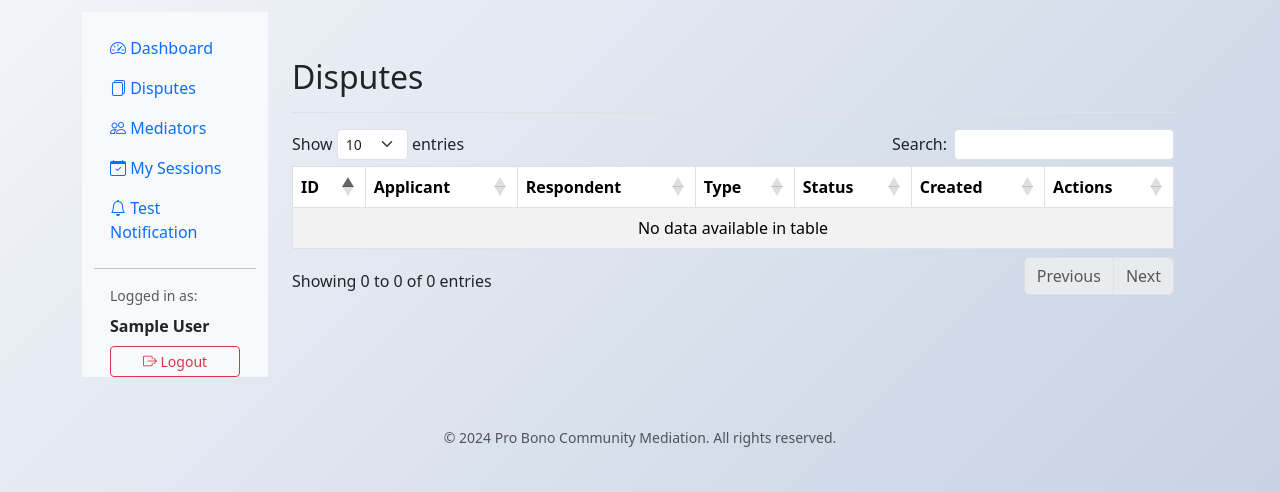
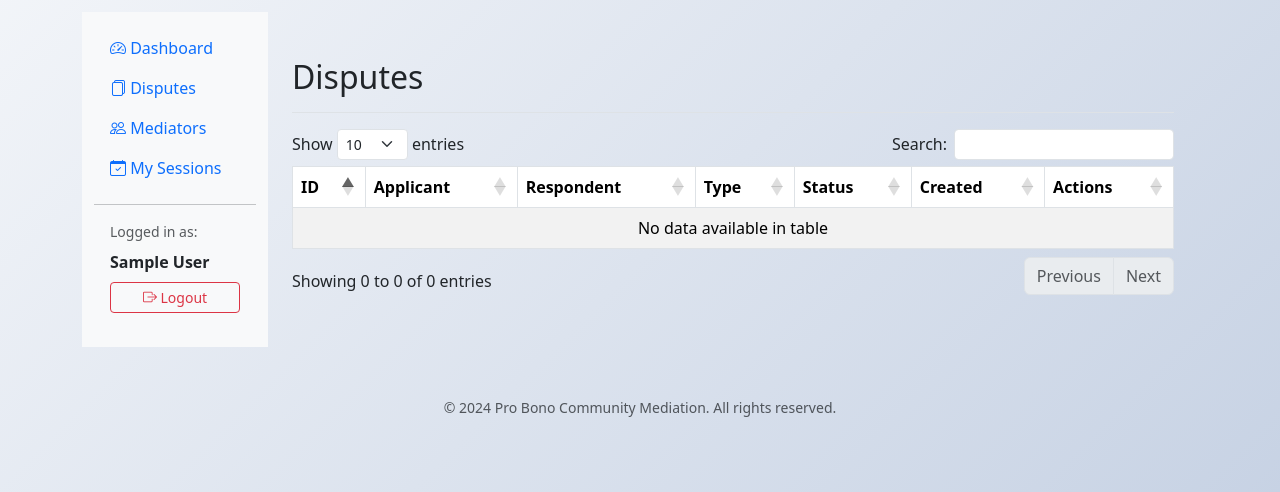
Before and after one commit to JVW-Hue/Mediator-On-Call-, a Django app: page /dashboard/disputes/ in a window 1280 px wide. Shown: the part 140-632 px from the top of the page. Run offline with Django 5.2, Linux system fonts and the light colour scheme; the visitor is signed in with stand-in values (Sample User, id 1); data comes from the database, SQL or seed files in the repository; data that the repository does not hold is empty; parts of the project's set-up code (start-up, migrations or seed data) failed here and were passed over; some libraries are stand-ins or nearby versions.

Commit message:
Remove test notification from navigation

```diff
--- a/dashboard/templates/dashboard/base.html
+++ b/dashboard/templates/dashboard/base.html
@@ -64,12 +64,6 @@ document.addEventListener('DOMContentLoaded', function() {
                             <i class="bi bi-calendar-check"></i> My Sessions
                         </a>
                     </li>
-                    <li class="nav-item">
-                        <a class="nav-link{% if request.resolver_match.url_name == 'test_notification' %} active{% endif %}"
-                           href="{% url 'dashboard:test_notification' %}">
-                            <i class="bi bi-bell"></i> Test Notification
-                        </a>
-                    </li>
                 </ul>
                 <hr>
                 <div class="px-3">
```
